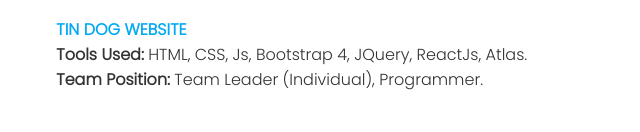
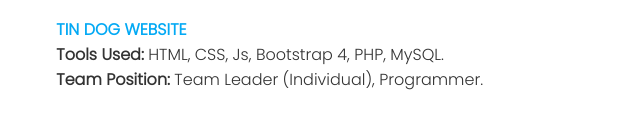
Before and after one commit to parthinirosha25/Nirosha---RESUME, a plain HTML site: page index.html in a window 1280 px wide. Shown: the part 668-800 px from the top of the page, 577-1217 px from the left. Drawn offline with Linux system fonts and the light colour scheme.

Commit message:
commit numberu 630

```diff
--- a/index.html
+++ b/index.html
@@ -182,7 +182,7 @@
                     </div>
                     <div class="text">
                         <h4>Tin Dog Website</h4>
-                        <p> <b>Tools Used:</b> HTML, CSS, Js, Bootstrap 4, JQuery, ReactJs, Atlas.
+                        <p> <b>Tools Used:</b> HTML, CSS, Js, Bootstrap 4, PHP, MySQL.
                             <br><b>Team Position:</b> Team Leader (Individual), Programmer.
                         </p>
                     </div>
--- a/style.css
+++ b/style.css
@@ -12,7 +12,7 @@
    display: flex;
    justify-content: center;
    align-items: center;
-   min-height: 100vh;
+   min-height: 110vh;
 }
 
 .container{
```
